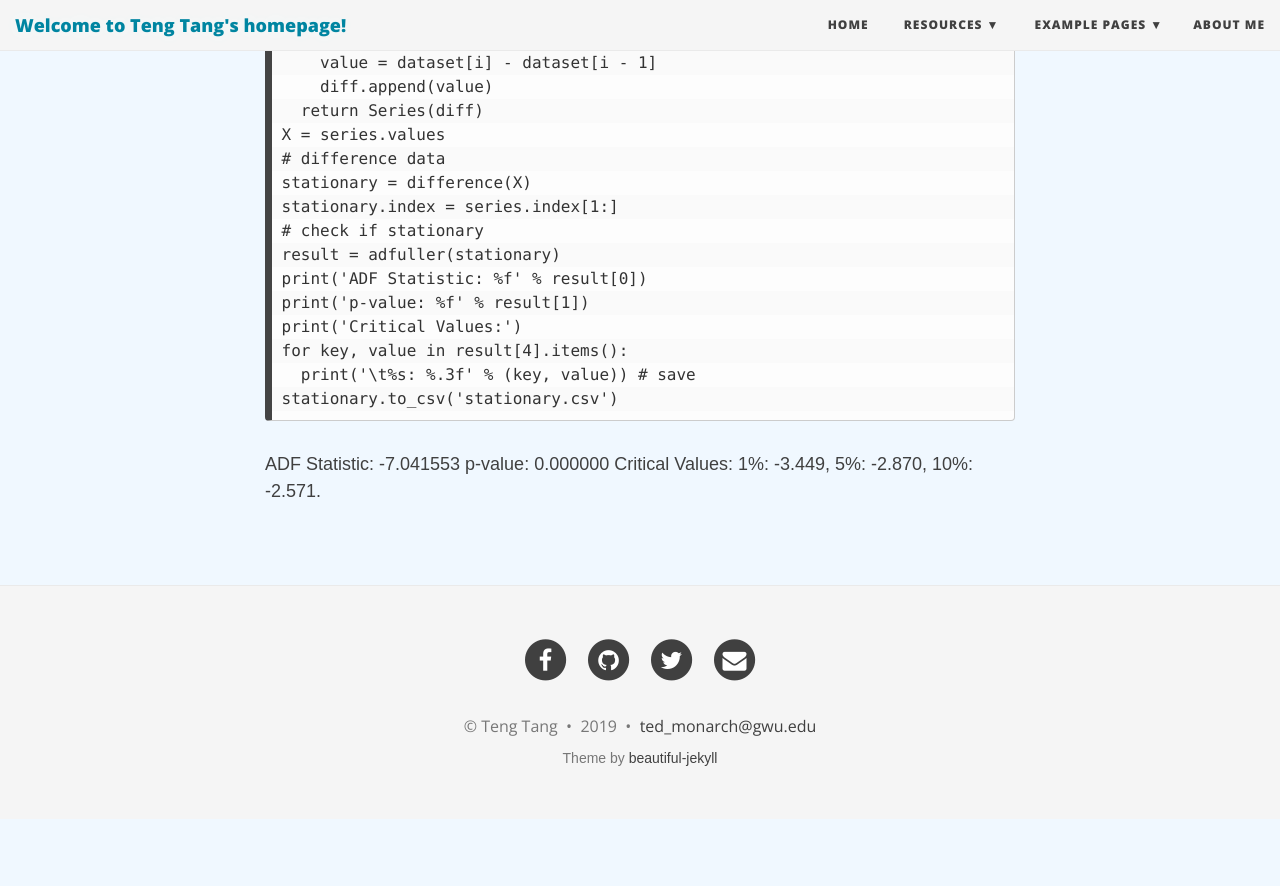
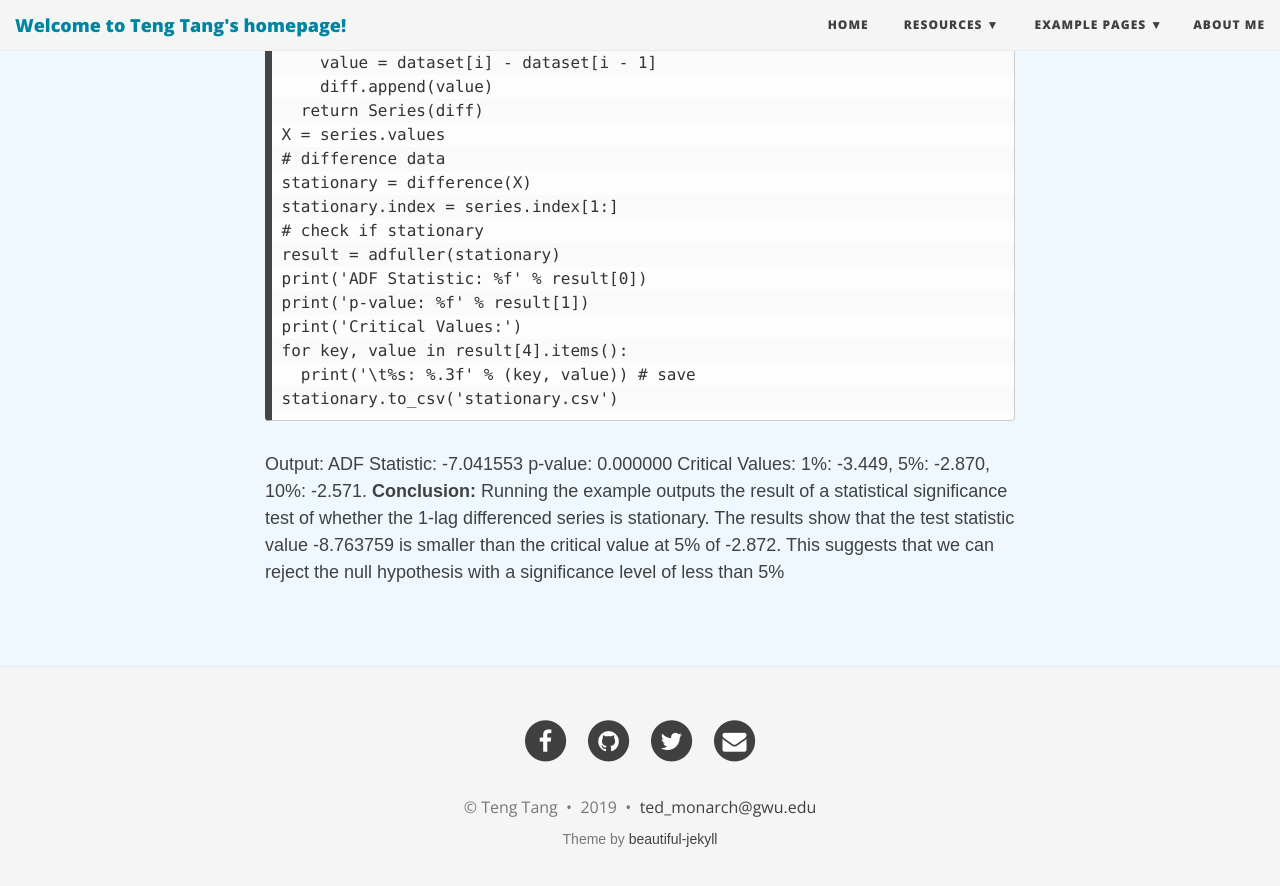
Before and after one commit to Monarch2018/ev_prediction, a Jekyll site: the page built from timeseries.md, in a window 1280 px wide and 900 px high, scrolled down 5344 px. Shown: the top 886 px of the window. Built offline with Jekyll 4.4.1, drawn with Linux system fonts in a browser that asks for light colours; nearby versions of some CDN libraries; before the commit the page ends 6163 px from its top, so only the background shows below that.

Commit message:
Update timeseries.md

````diff
--- a/timeseries.md
+++ b/timeseries.md
@@ -182,4 +182,5 @@ for key, value in result[4].items():
   print('\t%s: %.3f' % (key, value)) # save
 stationary.to_csv('stationary.csv')
 ```
-ADF Statistic: -7.041553    p-value: 0.000000    Critical Values: 1%: -3.449, 5%: -2.870, 10%: -2.571.
+Output: ADF Statistic: -7.041553    p-value: 0.000000    Critical Values: 1%: -3.449, 5%: -2.870, 10%: -2.571.
+**Conclusion:** Running the example outputs the result of a statistical significance test of whether the 1-lag differenced series is stationary. The results show that the test statistic value -8.763759 is smaller than the critical value at 5% of -2.872. This suggests that we can reject the null hypothesis with a significance level of less than 5%
````
